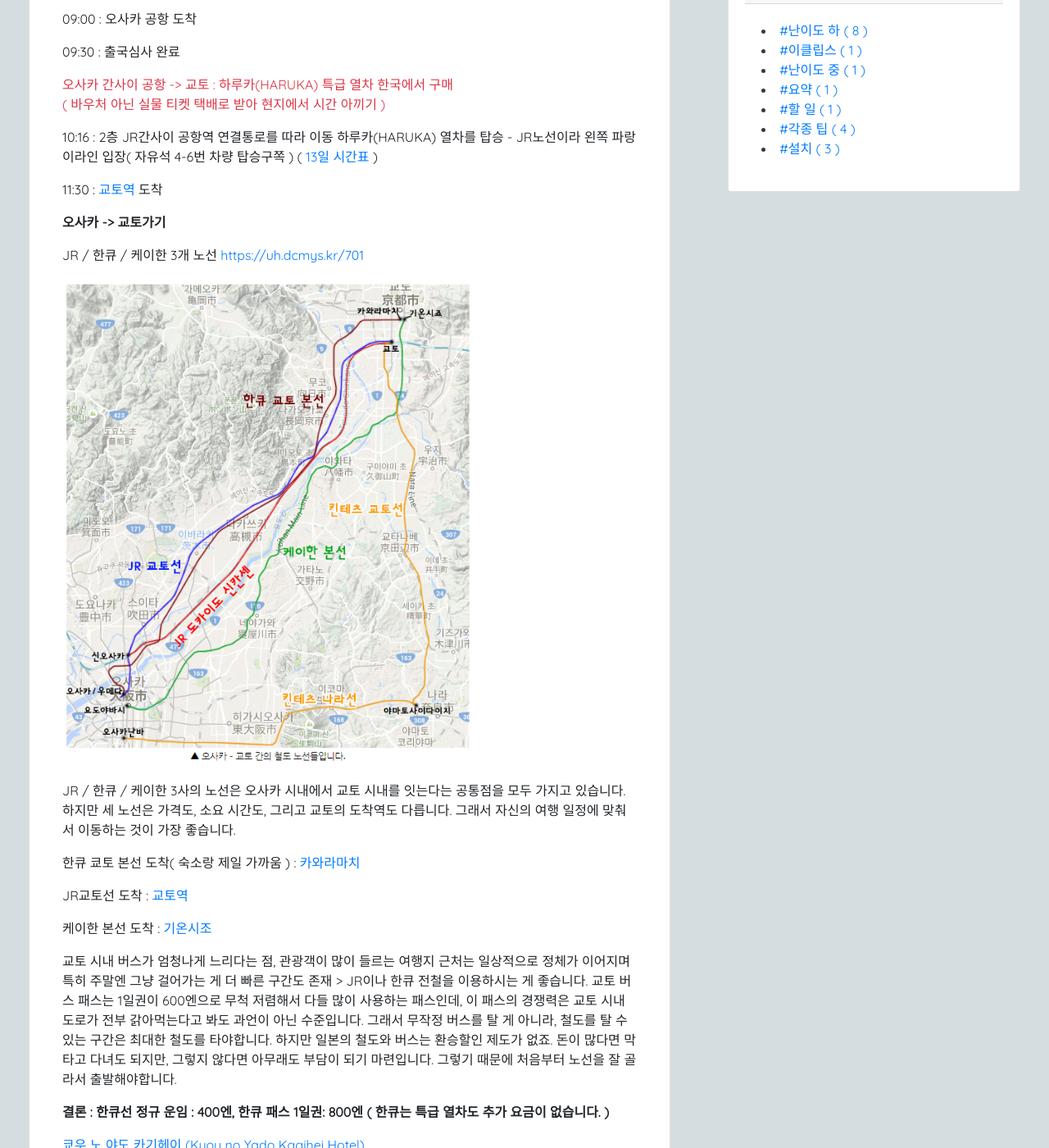
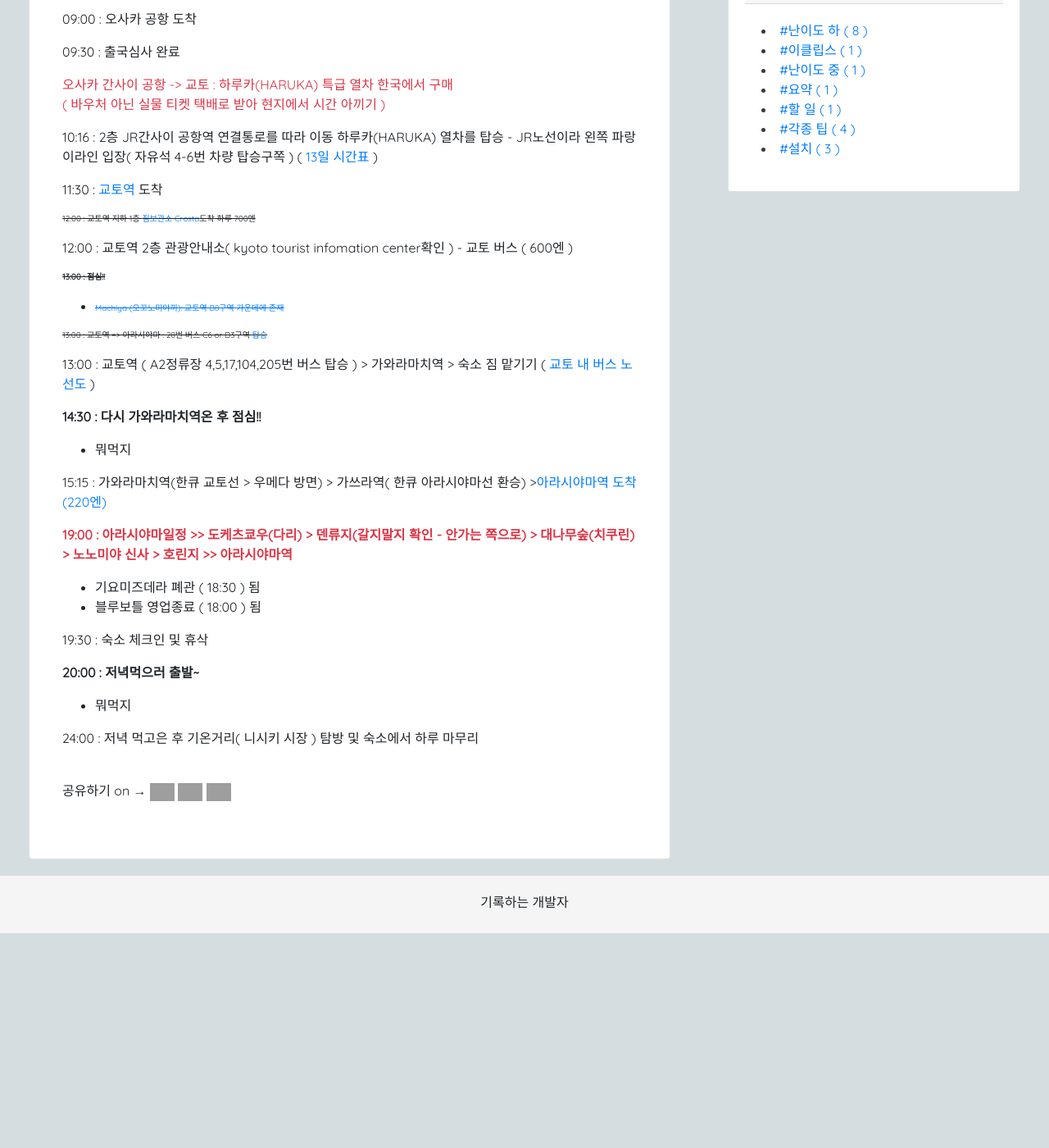
Before and after one commit to 7271kim/7271kim.github.com, a Jekyll site: the page built from _posts/travel/2019-07-09-travel-osaka.md, in a window 1280 px wide and 1400 px high, scrolled down 678 px. Shown: the whole window at 82% size. Built offline with Jekyll 4.4.1, drawn with Linux system fonts in a browser that asks for light colours; nearby versions of some CDN libraries; a script that is not in the unit is left out; comment, search, counter and statistics services are not loaded; after the commit the page ends 1816 px from its top, so only the background shows below that; some of the changed text lies outside the part shown; grey boxes are pictures that could not be loaded.

Commit message:
[2019.07.10] - 오사카 여행계획 중

```diff
--- a/_posts/travel/2019-07-09-travel-osaka.md
+++ b/_posts/travel/2019-07-09-travel-osaka.md
@@ -14,7 +14,32 @@ thumbnail: posts/icon-travel.png
 <p>09:30 : 출국심사 완료</p>
 <p class="text-danger">오사카 간사이 공항 -> 교토 : 하루카(HARUKA) 특급 열차 한국에서 구매 <br/> ( 바우처 아닌 실물 티켓 택배로 받아 현지에서 시간 아끼기 )</p>
 <p>10:16 : 2층 JR간사이 공항역 연결통로를 따라 이동 하루카(HARUKA) 열차를 탑승 - JR노선이라 왼쪽 파랑이라인 입장( 자유석 4-6번 차량 탑승구쪽 ) ( <a href="http://time.jr-odekake.net/cgi-bin/mydia.cgi?MODE=11&FUNC=0&EKI=Kansai-airport&SENK=&DIR=&DDIV=&CDAY=&DITD=&DATE=20190713&COMPANY_CODE=401&COUNTRY_CODE=en&INBOUND_CODE=7&yearmonth=201907&day=13&x=60&y=4" target="_blank">13일 시간표</a> )</p>
-<p>11:30 :  <a href="https://goo.gl/maps/wEuNDVrJaJDevKS58" target="_blank">교토역</a> 도착</p>
+<p>11:30 : <a href="https://goo.gl/maps/wEuNDVrJaJDevKS58" target="_blank">교토역</a> 도착</p>
+<p style="text-decoration:line-through;font-size: 10px;">12:00 : 교토역 지하 1층 <a href="https://handsfree-japan.com/ko/access/" target="_blank">짐보관소 Crosta</a>도착 하루 700엔 </p>
+<p>12:00 : 교토역 2층 관광안내소( kyoto tourist infomation center확인 ) - 교토 버스 ( 600엔 )</p>
+<p class="bold-text" style="text-decoration:line-through;font-size: 10px;">13:00 : 점심!! </p>
+ - <a href="https://goo.gl/maps/Uy2sfjZECvsRBNmV8" target="_blank" style="text-decoration:line-through;font-size: 10px;"> Machiya (오꼬노미야끼):  교토역 B8구역 가운데에 존재</a>
+<p style="text-decoration:line-through;font-size: 10px;">13:00 : 교토역 => 아라시야마 : 28번 버스 C6 or D3구역 <a href="https://m.blog.naver.com/seyou5023/221321472010" target="_blank">탑승</a></p>
+<p>13:00 : 교토역 ( A2정류장 4,5,17,104,205번 버스 탑승 ) > 가와라마치역 > 숙소 짐 맡기기 ( <a href="https://www2.city.kyoto.lg.jp/kotsu/webguide/ko/comm/routemap.html" target="_blank">교토 내 버스 노선도</a> )</p>
+<p class="bold-text">14:30 : 다시 가와라마치역온 후  점심!!</p>
+ - 뭐먹지
+<p>15:15 : 가와라마치역(한큐 교토선 > 우메다 방면) > 가쓰라역( 한큐 아라시야마선 환승) ><a href="https://goo.gl/maps/RAjNSF6SgfG87n5A9" target="_blank">아라시야마역 도착 (220엔)</a></p>
+<p class="bold-text text-danger">19:00 : 아라시야마일정 >> 도케츠쿄우(다리) > 덴류지(갈지말지 확인 - 안가는 쪽으로) > 대나무숲(치쿠린) > 노노미야 신사 > 호린지
+>> 아라시야마역 </p>
+ - 기요미즈데라 폐관 ( 18:30 ) 됨
+ - 블루보틀 영업종료 ( 18:00 ) 됨
+<p>19:30 : 숙소 체크인 및 휴삭</p>
+<p class="bold-text">20:00 : 저녁먹으러 출발~</p>
+ - 뭐먹지
+<p>24:00 : 저녁 먹고은 후  기온거리( 니시키 시장 ) 탐방 및 숙소에서 하루 마무리</p>
+
+
+<!--
+아라샤아 > 기요미즈데라 > 블루보틀 > 야사키 신사 > 숙소 > 기온거리
+
+
+
+
 
 <p class="bold-text">오사카 -> 교토가기</p>
 <p>JR / 한큐 / 케이한 3개 노선  <a href="https://uh.dcmys.kr/701" target="_blank">https://uh.dcmys.kr/701</a> </p>
@@ -29,9 +54,20 @@ thumbnail: posts/icon-travel.png
 
 <a href="https://maps.app.goo.gl/h8abA2UkoY3wonLR8" target="_blank">쿄우 노 야도 카기헤이 (Kyou no Yado Kagihei Hotel)</a>
 <p> 숙소주소 :481 Umeya-cho,Fuyacho Nishiki agaru Nakagyo-ku 교토 일본 604-8057 </p>
+체크인 시간: 16:00부터 - 10시
 https://goo.gl/maps/UJha3YicRN1NT6AD6
 
 교토 버스 패스권 : 1일치 3번 이상 탈 경우 이득  - 500엔
+엣지 더 하루카스 ( 아베노 하루카스 )
+오사카 마구로 쇼쿠도( 먹거리 )
+아마노 하시다테 3대 절경
+오꼬노미야끼
+https://m.post.naver.com/viewer/postView.nhn?volumeNo=12015395&memberNo=24269379
+기요미즈데라
+블루보틀
+스시 우동
+1. 유심
+2. 숙소-->
 
 
 <script async type="text/javascript">
```
